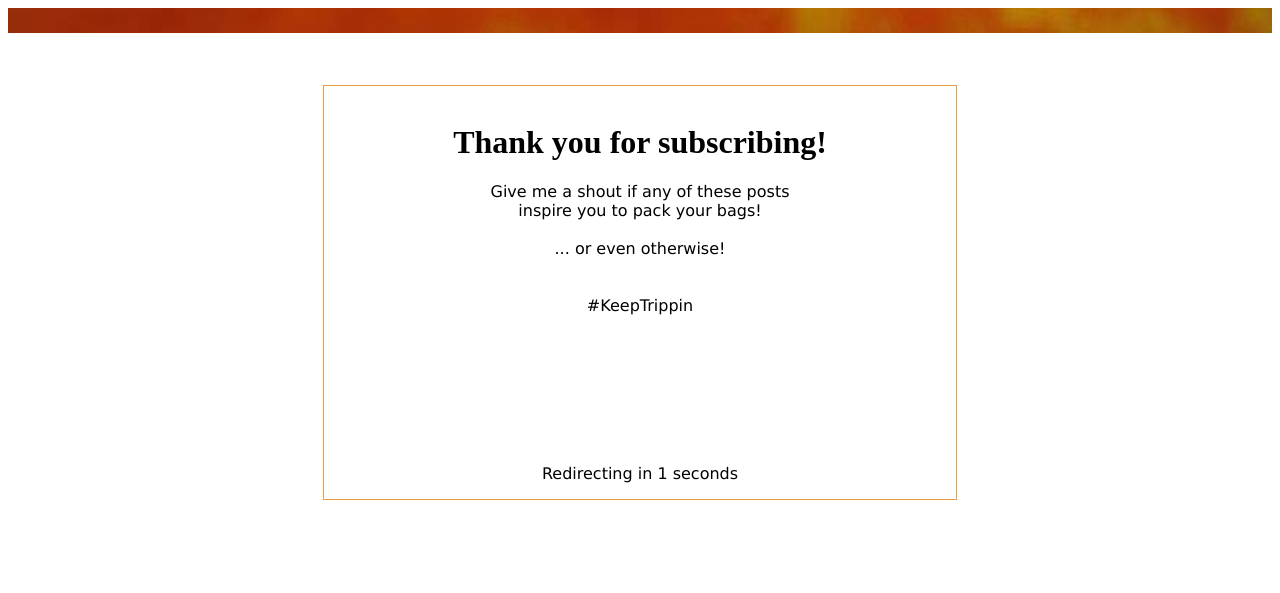
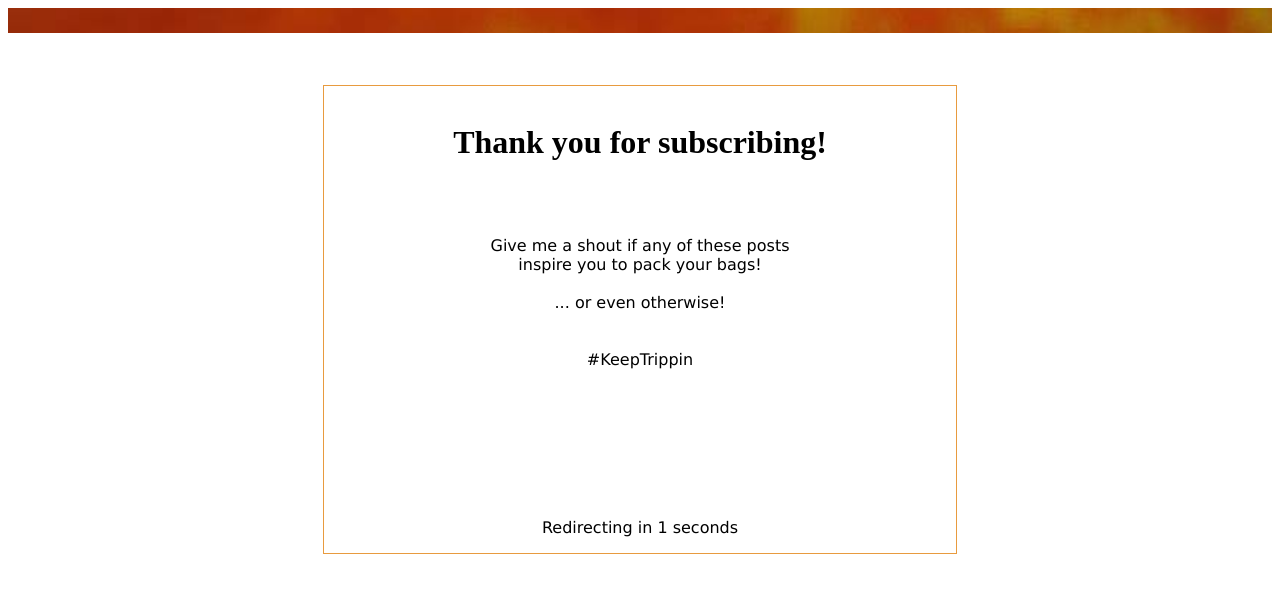
Before and after one commit to chinmaynema/chinmaynema.github.io, a Jekyll site: the page thankyou.html, which Jekyll copies as it is, in a window 1280 px wide. Shown: the top 593 px of the page. Built offline with Jekyll 4.4.1, drawn with Linux system fonts in a browser that asks for light colours.

Commit message:
Update thankyou.html

```diff
--- a/thankyou.html
+++ b/thankyou.html
@@ -19,7 +19,7 @@
 <img src="/assets/images/pages/thankyou/Thankyou.jpg" width="100%">
 </p><br><br>
 <div class="myDiv">
-  <h1 style="font-family:cursive;">Thank you for subscribing!</h1>
+  <h1 style="font-family:cursive;">Thank you for subscribing!</h1><br><br>
   <p>Give me a shout if any of these posts<br>inspire you to pack your bags!<br><br>
 ... or even otherwise!<br><br><br>
 
```
